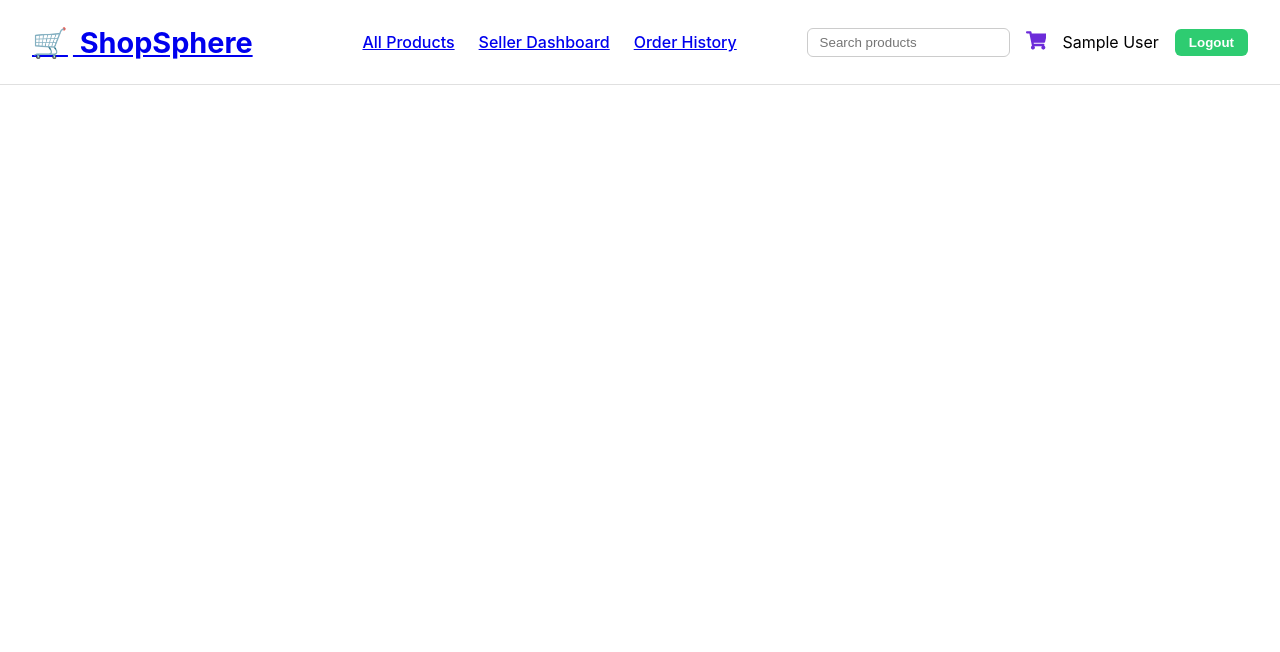
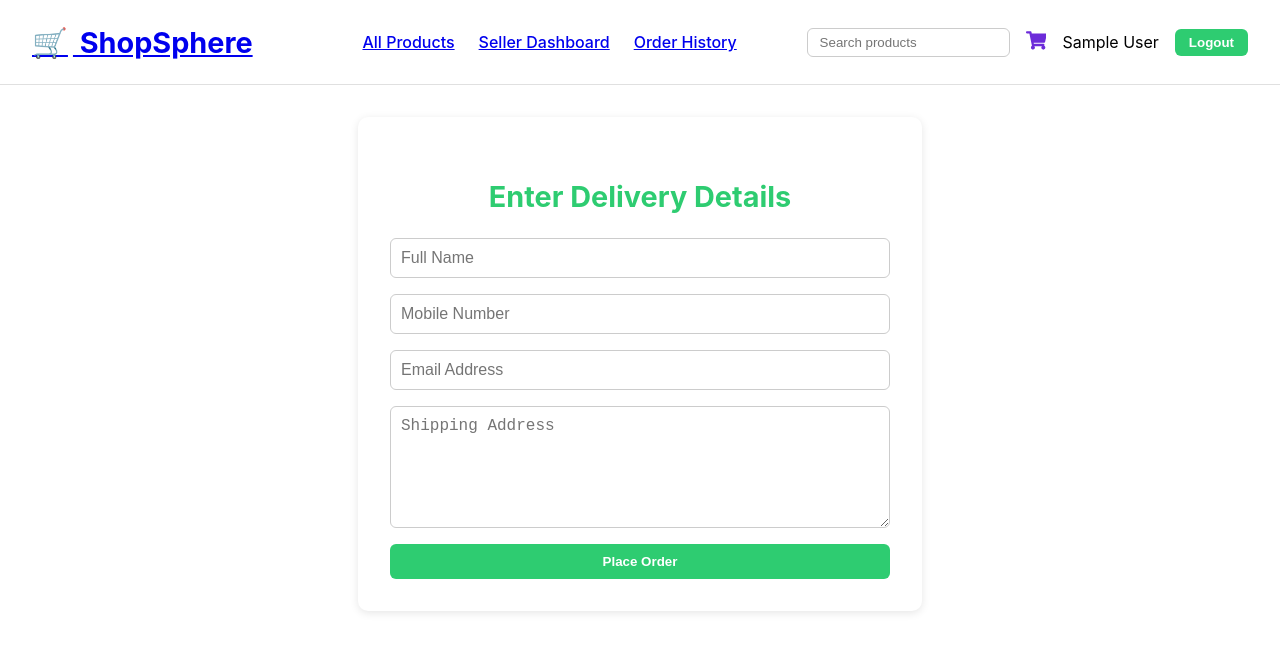
Before and after one commit to Srikanth515341/ShopSphere, a React (Create React App) app in the folder client/: page /delivery in a window 1280 px wide. Shown: the top 652 px of the page. Built offline with nearby package versions, Linux system fonts and the light colour scheme; no server answers; sample sign-in values are in the browser's storage.

Commit message:
✨ Implemented DeliveryForm with order placement and UI popup

```diff
--- a/client/src/App.js
+++ b/client/src/App.js
@@ -10,7 +10,8 @@ import Checkout from './pages/Checkout';
 import Login from './pages/Login';
 import Register from './pages/Register';
 import SellerDashboard from './pages/SellerDashboard';
-import OrderHistory from './pages/OrderHistory'; // ✅ New import
+import OrderHistory from './pages/OrderHistory';
+import DeliveryForm from './pages/DeliveryForm'; // ✅ Correct path
 
 import { CartProvider } from './context/CartContext';
 import { UserProvider, useUser } from './context/UserContext';
@@ -56,6 +57,14 @@ function App() {
                 </ProtectedRoute>
               }
             />
+            <Route
+              path="/delivery"
+              element={
+                <ProtectedRoute>
+                  <DeliveryForm />
+                </ProtectedRoute>
+              }
+            />
             <Route path="/login" element={<Login />} />
             <Route path="/register" element={<Register />} />
           </Routes>
--- /dev/null
+++ b/client/src/pages/DeliveryForm.js
@@ -0,0 +1,93 @@
+import React, { useState } from 'react';
+import styles from '../styles/Checkout.module.css';
+import { placeOrder } from '../services/orderService';
+
+const DeliveryForm = ({ product, quantity = 1, onClose }) => {
+  const [form, setForm] = useState({
+    name: '',
+    mobile: '',
+    email: '',
+    address: ''
+  });
+
+  const handleChange = (e) => {
+    setForm({ ...form, [e.target.name]: e.target.value });
+  };
+
+  const handleSubmit = async (e) => {
+    e.preventDefault();
+    const user = JSON.parse(localStorage.getItem('user'));
+
+    if (!user?.id || !product?.id) {
+      return alert('❌ User or product data is missing');
+    }
+
+    const cartItems = [
+      {
+        name: product.name,
+        quantity,
+        price: product.price
+      }
+    ];
+
+    const total = product.price * quantity;
+
+    const orderData = {
+      userId: user.id,
+      cartItems,
+      total
+    };
+
+    const result = await placeOrder(orderData);
+    if (result?.message === 'Order placed successfully') {
+      alert('✅ Order placed successfully!');
+      onClose(); // close popup
+    } else {
+      alert('❌ Failed to place order. Try again.');
+    }
+  };
+
+  return (
+    <div className={styles.checkout}>
+      <h2>Enter Delivery Details</h2>
+      <form className={styles.form} onSubmit={handleSubmit}>
+        <input
+          type="text"
+          name="name"
+          placeholder="Full Name"
+          value={form.name}
+          onChange={handleChange}
+          required
+        />
+        <input
+          type="tel"
+          name="mobile"
+          placeholder="Mobile Number"
+          value={form.mobile}
+          onChange={handleChange}
+          required
+        />
+        <input
+          type="email"
+          name="email"
+          placeholder="Email Address"
+          value={form.email}
+          onChange={handleChange}
+          required
+        />
+        <textarea
+          name="address"
+          placeholder="Shipping Address"
+          value={form.address}
+          onChange={handleChange}
+          required
+        />
+        <button type="submit" className={styles.placeOrder}>
+          Place Order
+        </button>
+      </form>
+    </div>
+  );
+};
+
+export default DeliveryForm;
--- a/client/src/pages/ProductDetail.js
+++ b/client/src/pages/ProductDetail.js
@@ -4,11 +4,13 @@ import styles from '../styles/ProductDetail.module.css';
 import { fetchProductByName } from '../services/api';
 import { useCart } from '../context/CartContext';
 import { addToCartAPI } from '../services/cartService';
+import DeliveryForm from '../pages/DeliveryForm';
 
 const ProductDetail = () => {
   const { productName } = useParams();
   const [product, setProduct] = useState(null);
   const [quantity, setQuantity] = useState(1);
+  const [showForm, setShowForm] = useState(false);
   const { addToCart } = useCart();
 
   useEffect(() => {
@@ -24,18 +26,10 @@ const ProductDetail = () => {
 
   const handleAddToCart = async () => {
     const user = JSON.parse(localStorage.getItem('user'));
-    if (!user?.id) return alert('Please login to add items to cart');
-    if (!product?.id) return alert('Product ID is missing.');
-
+    if (!user?.id || !product?.id) return alert('Please login and try again.');
     try {
-      addToCart({ ...product, quantity }); // frontend update
-
-      await addToCartAPI({
-        userId: user.id,
-        productId: product.id,
-        quantity,
-      }); // backend update
-
+      addToCart({ ...product, quantity });
+      await addToCartAPI({ userId: user.id, productId: product.id, quantity });
       alert(`${product.name} added to cart`);
     } catch (error) {
       console.error('❌ Failed to add to cart:', error);
@@ -43,12 +37,22 @@ const ProductDetail = () => {
     }
   };
 
-  if (!product) {
-    return <div className={styles.error}>Product not found.</div>;
-  }
+  const handleBuyNow = () => {
+    setShowForm(true);
+  };
+
+  if (!product) return <div className={styles.error}>Product not found.</div>;
 
   return (
     <div className={styles.container}>
+      {showForm && (
+        <DeliveryForm
+          product={product}
+          quantity={quantity}
+          onClose={() => setShowForm(false)}
+        />
+      )}
+
       <div className={styles.imageSection}>
         <img src={require(`../assets/${product.image}`)} alt={product.name} />
       </div>
@@ -77,7 +81,7 @@ const ProductDetail = () => {
 
         <div className={styles.btnRow}>
           <button className={styles.cart} onClick={handleAddToCart}>Add to Cart</button>
-          <button className={styles.buy}>Buy now</button>
+          <button className={styles.buy} onClick={handleBuyNow}>Buy now</button>
         </div>
       </div>
     </div>
```
